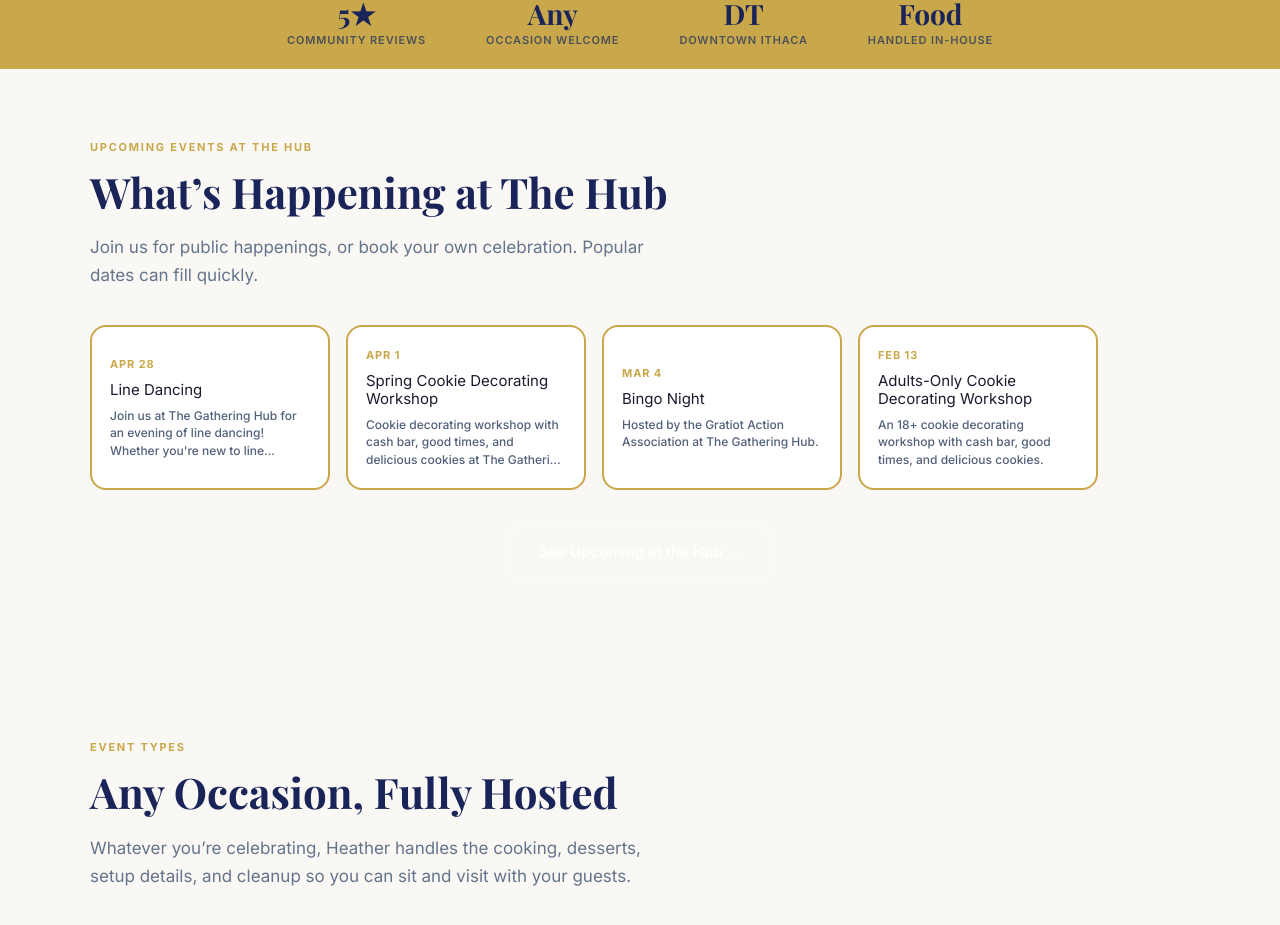
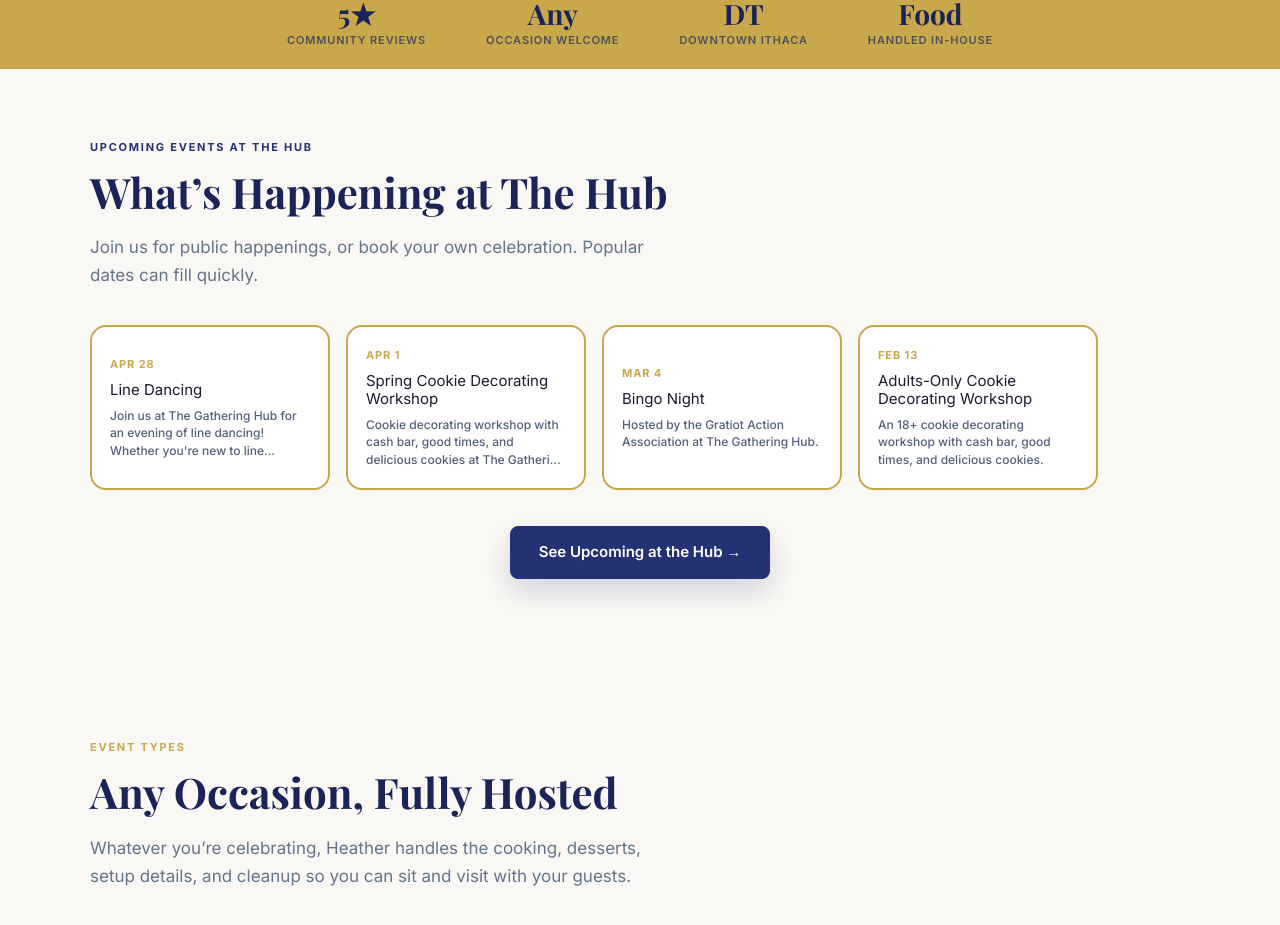
Before and after one commit to tonylamentola/gathering-hub, a Next.js app: page / in a window 1280 px wide. Shown: the part 820-1745 px from the top of the page. Built offline with nearby package versions, Linux system fonts and the light colour scheme.

Commit message:
Improve upcoming strip contrast

```diff
--- a/src/app/globals.css
+++ b/src/app/globals.css
@@ -191,7 +191,19 @@ section { padding: 90px 24px; }
 /* KITCHEN / LIFE AT THE HUB STRIP */
 .kitchen-strip { background: var(--cream); padding: 70px 24px; }
 .kitchen-header { margin-bottom: 36px; }
+.kitchen-strip .section-label { color: var(--navy); }
 .kitchen-strip .section-title { color: var(--navy-dark); }
+.kitchen-strip .btn-secondary {
+  background: var(--navy);
+  color: white;
+  border-color: var(--navy);
+  box-shadow: 0 12px 26px rgba(36,49,117,0.18);
+}
+.kitchen-strip .btn-secondary:hover {
+  background: var(--navy-dark);
+  border-color: var(--navy-dark);
+  box-shadow: 0 14px 30px rgba(36,49,117,0.24);
+}
 .kitchen-scroll {
   display: flex; gap: 16px;
   overflow-x: auto; padding-bottom: 12px;
```
